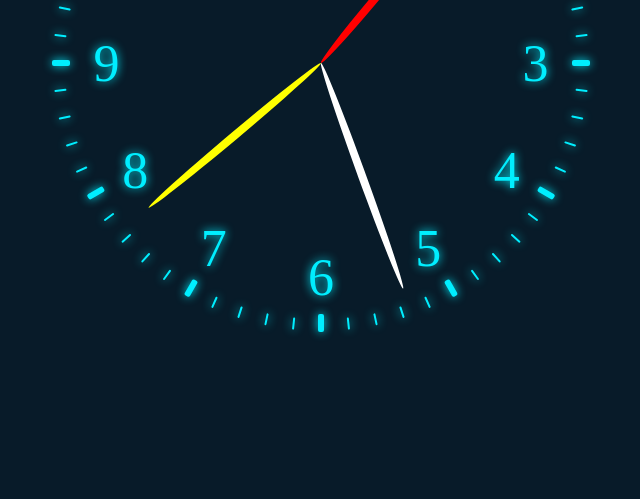
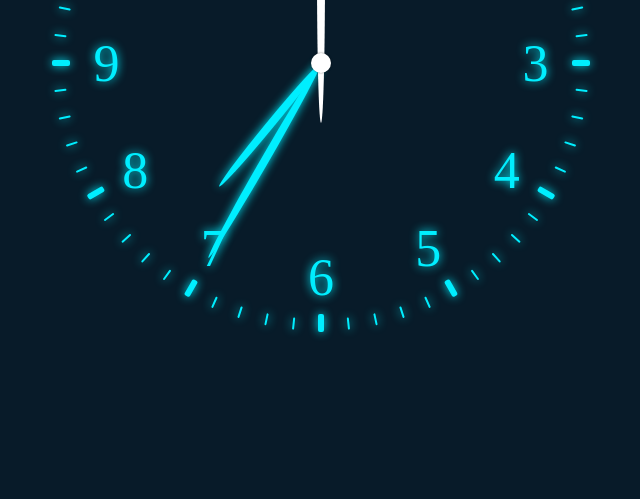
Before and after one commit to QobiljonIbaydullayevDev/analogClock, a plain HTML site: page index.html in a window 1280 px wide. Shown: the part 337-836 px from the top of the page, without its empty margins (319-959 px from the left). Drawn offline with Linux system fonts and the light colour scheme.

Commit message:
added getcurrenttime function

```diff
--- a/script.js
+++ b/script.js
@@ -1,5 +1,8 @@
 const numberHours = document.querySelector('.number-hours');
 const barSeconds =document.querySelector('.bar-seconds');
+const handHours = document.querySelector('.hand.hours');
+const handMinutes = document.querySelector('.hand.minutes');
+const handSeconds = document.querySelector('.hand.seconds');
 
 const numberElements = [];
 const barElements=[]
@@ -28,3 +31,20 @@ for(let i=1; i<=60; i++){
 
 barSeconds.insertAdjacentHTML("afterbegin", barElements.join(""));
 console.log(barElements);
+
+
+function getCurrentTime(){
+    let date = new Date();
+    let currentHours=date.getHours();
+    let currentMinutes=date.getMinutes();
+    let currentSeconds=date.getSeconds();
+
+
+    handHours.style.transform = `rotate(${currentHours *30 + currentHours / 2}deg)`;
+    handMinutes.style.transform = `rotate(${currentMinutes *6}deg)`;
+    handSeconds.style.transform = `rotate(${currentSeconds *6}deg)`;
+}
+
+getCurrentTime()
+
+setInterval(getCurrentTime,1000)
--- a/style.css
+++ b/style.css
@@ -89,6 +89,7 @@ body{
     display: inline-block;
     transform-origin: bottom;
     border-radius: 50%;
+    box-shadow: 0 0 10px #0ef;
 }
 
 .hands-box .hours{
@@ -99,9 +100,22 @@ body{
 .hands-box .hours i{
     width: 8px;
     height: 160px;
-    background: red;
-    transform: rotate(40deg);
+    background: #0ef;
+
 }
+
+/* .hands-box .minutes ::before{
+    width: 25px;
+    height: 25px;
+    content: '';
+    position: absolute;
+    top: 94%;
+    transform:translateX(-35%);
+    background: #0ef;
+    border-radius: 50%;
+    box-shadow: 0 0 5px #0ef;
+
+} */
 
 .hands-box .minutes{
     width: 450px;
@@ -111,19 +125,32 @@ body{
 .hands-box .minutes i{
     width: 8px;
     height: 225px;
-    background: yellow;
-    transform: rotate(230deg);
+    background:#0ef;
 }
 
 .hands-box .seconds{
     width: 480px;
     height: 480px;
 
+
+}
+
+.hands-box .seconds ::before{
+    width: 20px;
+    height: 20px;
+    content: '';
+    position: absolute;
+    top: 48%;
+    transform: translateX(-30%);
+    background: #ffff;
+    border-radius: 50%;
+    box-shadow: 0 0 2px rgba(0, 0, 0, .5);
+
 }
 
 .hands-box .seconds i{
     width: 8px;
-    height: 240px;
+    height: 300px;
     background: white;
-    transform: rotate(160deg);
+    box-shadow: none;
 }
```
